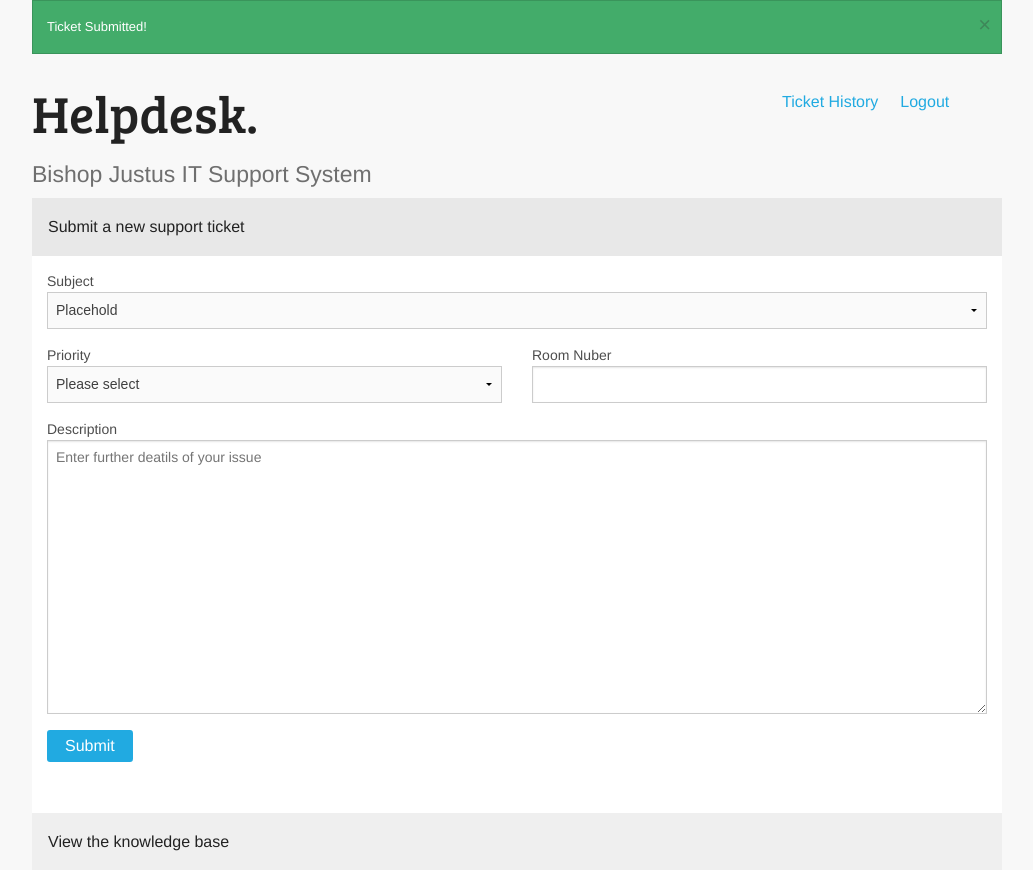
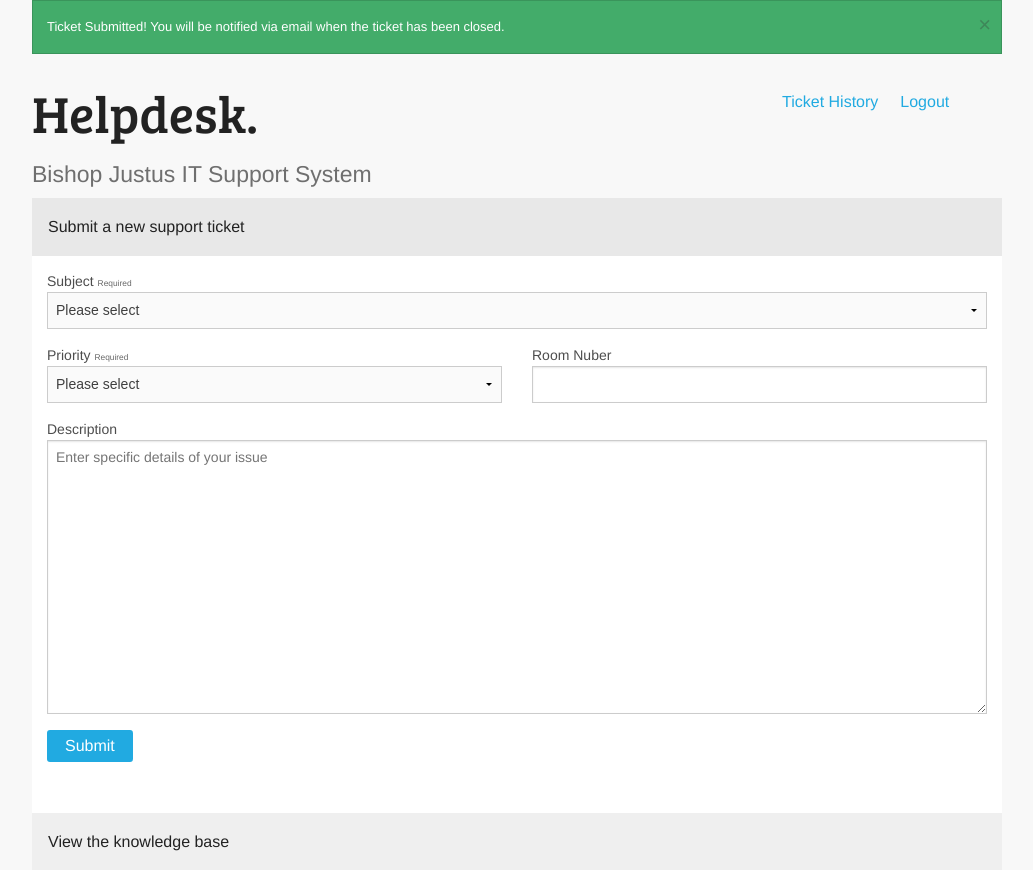
Before and after one commit to jwest00724/helpdesk, a PHP site: page /user_home.php?success in a window 1280 px wide, after a click on "Submit a new support ticket". Shown: the whole page, without its empty margins (123-1156 px from the left). Run offline with PHP 8.4, Linux system fonts and the light colour scheme; the visitor is signed in with stand-in values (Sample User, id 1); tables that the repository leaves empty or names only in its code hold one stand-in row (values such as "Sample post").

Commit message:
Added a whole bun o' stuff
Subject dropdown populated from database, improved ticket submission
alert, added JS validation to ticket form, set required fields,
knowledge base now populated from database

```diff
--- a/user_home.php
+++ b/user_home.php
@@ -1,11 +1,19 @@
 <?php $pageName='Helpdesk - Home' ; include 'header.php'; ?>
+<!-- Get subjects from db -->
+<?php
+include 'db.php';
+$subjectQuery = "SELECT subject FROM subjects";
+$subjectResult = mysqli_query($conn,$subjectQuery) or die("Error: ".mysqli_error($conn));
+mysqli_close($conn);
+?>
+
 <!-- Begin Page Content -->
 <!-- Succcess ALert -->
 <?php if(isset($_GET['success'])) { echo
     '<div class="row">
         <div class="small-12 columns">
             <div data-alert class="alert-box success top hide-for-small-only">
-                Ticket Submitted!
+                Ticket Submitted! You will be notified via email when the ticket has been closed.
                 <a href="#" class="close">&times;</a>
             </div>
             <div data-alert class="alert-box success show-for-small-only">
@@ -42,26 +50,28 @@
 <div class="row">
     <div class="small-12 columns">
         <dl class="accordion" data-accordion="">
-            <dd class="accordion-navigation active">
+            <dd class="accordion-navigation">
                 <a href="#panel1">Submit a new support ticket</a>
                 <div id="panel1" class="content">
-                    <!-- TODO: set up form to submit to db -->
                     <!-- TODO: form validation -->
-                    <form name="submitTicket" action="submit_ticket.php" method="post">
+                    <form name="submitTicket" data-abide action="submit_ticket.php" method="post">
                         <div class="row">
                             <div class="large-12 columns">
-                                <label>Subject
-                                    <select name="priority">
-                                        <!-- TODO: link selection box to db -->
-                                        <option value="" disabled selected>Placehold</option>
-                                    </select>
+                                <label>Subject <small>required</small>
+                                    <?php $dropdown = "<select required name='subject'>";
+                                    while($subjectArray = mysqli_fetch_assoc($subjectResult)) {
+                                        $dropdown .= "\r\n<option value=''>Please select</option><option value='{$subjectArray['subject']}'>{$subjectArray['subject']}</option>";
+                                    }
+                                    $dropdown .= "\r\n</select>";
+                                    echo $dropdown; ?>
                                 </label>
+                                <small class="error">Please choose a subject. If there is no suitable subject, just select "other".</small>
                             </div>
                         </div>
                         <div class="row">
                             <div class="large-6 columns">
-                                <label>Priority
-                                    <select name="priority">
+                                <label>Priority <small>required</small>
+                                    <select required name="priority">
                                         <option value="" disabled selected>Please select</option>
                                         <option value="Very High">Very High</option>
                                         <option value="High">High</option>
@@ -69,33 +79,34 @@
                                         <option value="Low">Low</option>
                                     </select>
                                 </label>
+                                <small class="error">You must choose a select a priority level.</small>
                             </div>
                             <div class="large-6 columns">
                                 <label>Room Nuber
-                                    <input type="text" name="room" />
+                                    <input type="text" pattern="bj_room_number" name="room" />
+                                </label>
+                                <small class="error">Invalid room number!</small>
                             </div>
-                            </label>
                         </div>
                         <div class="row">
                             <div class="large-12 columns">
                                 <label>Description
-                                    <textarea name="description" rows="16" placeholder="Enter further deatils of your issue"></textarea>
+                                    <textarea name="description" rows="16" placeholder="Enter specific details of your issue"></textarea>
                                 </label>
                             </div>
                         </div>
                         <div class="row">
                             <div class="large-12 columns">
-                                <input name="ticketOwner" type="hidden" value="">
+                                <input name="ticketOwner" type="hidden" value="<?php echo $_SESSION['sess_username']; ?>">
                             </div>
                         </div>
                         <div class="row">
                             <div class="large-12 columns">
-                                <input name="email" type="hidden" value="">
+                                <input name="ticketOwnerEmail" type="hidden" value="<?php echo $_SESSION['sess_user_email']; ?>">
                             </div>
                         </div>
                         <div class="row">
                             <div class="large-12 columns">
-                                <!-- TODO: Ticket submission message (tell user they will be emailed when the ticket has been close) -->
                                 <input class="button radius" type="submit" value="Submit" />
                             </div>
                         </div>
@@ -104,9 +115,21 @@
             </dd>
             <dd class="accordion-navigation">
                 <a href="#panel2">View the knowledge base</a>
-                <!-- TODO: Set up to pull knowledge base entries from db -->
                 <div id="panel2" class="content">
-                    Panel 2. Lorem ipsum dolor sit amet, consectetur adipisicing elit, sed do eiusmod tempor incididunt ut labore et dolore magna aliqua. Ut enim ad minim veniam, quis nostrud exercitation ullamco laboris nisi ut aliquip ex ea commodo consequat.
+                    <?php
+                    include 'db.php'; // Connect to database
+                    $knowledgeQuery = "SELECT knowledgeID, knowledgeTitle, knowledge FROM knowledge_base ;"; // Query knowledge_base table
+
+                    $knowledgeResult = mysqli_query($conn,$knowledgeQuery) or die("Error: ".mysqli_error($conn)); // Run query
+
+                    while($knowledgeArray = mysqli_fetch_array($knowledgeResult)) // Put returned rows into array
+                    {
+                        echo "<h3>" . $knowledgeArray['knowledgeTitle'] . "</h3>"; // Echo knowledgeTitle as entry heading
+                        echo $knowledgeArray['knowledge']; // Echo knowledge as entry body text
+                        echo "<hr></hr>"; // Insert divider
+                    }
+                    mysqli_close($conn); // Close conn
+                    ?>
                 </div>
             </dd>
         </dl>
```
